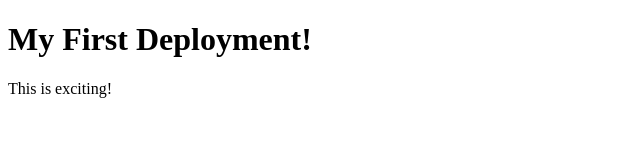
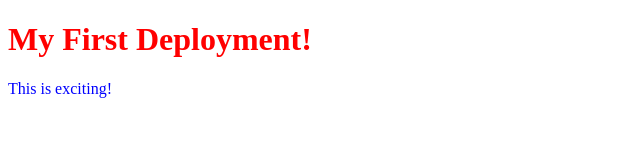
Before and after one commit to evankoop/f27-deployment-demo-evan, a website: page client/index.html in a window 1280 px wide. Shown: the whole page, without its empty margins (0-640 px from the left). Drawn offline with Linux system fonts and the light colour scheme.

Commit message:
Added colors to text

```diff
--- a/client/index.html
+++ b/client/index.html
@@ -7,6 +7,10 @@
     <title>Document</title>
 </head>
 <body>
+    <style>
+        h1 {color: red;}
+        p {color: blue;}
+    </style>
    <h1>My First Deployment!</h1>
    <p>This is exciting!</p>
 </body>
```
